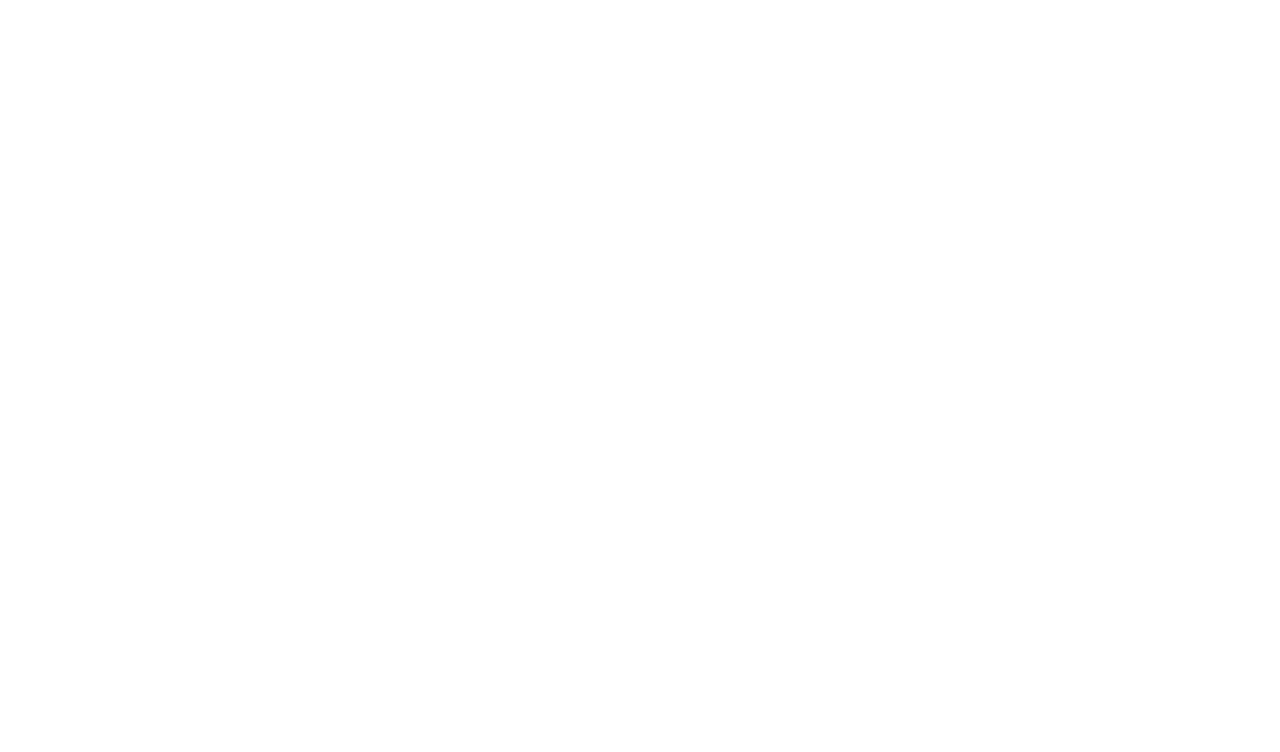
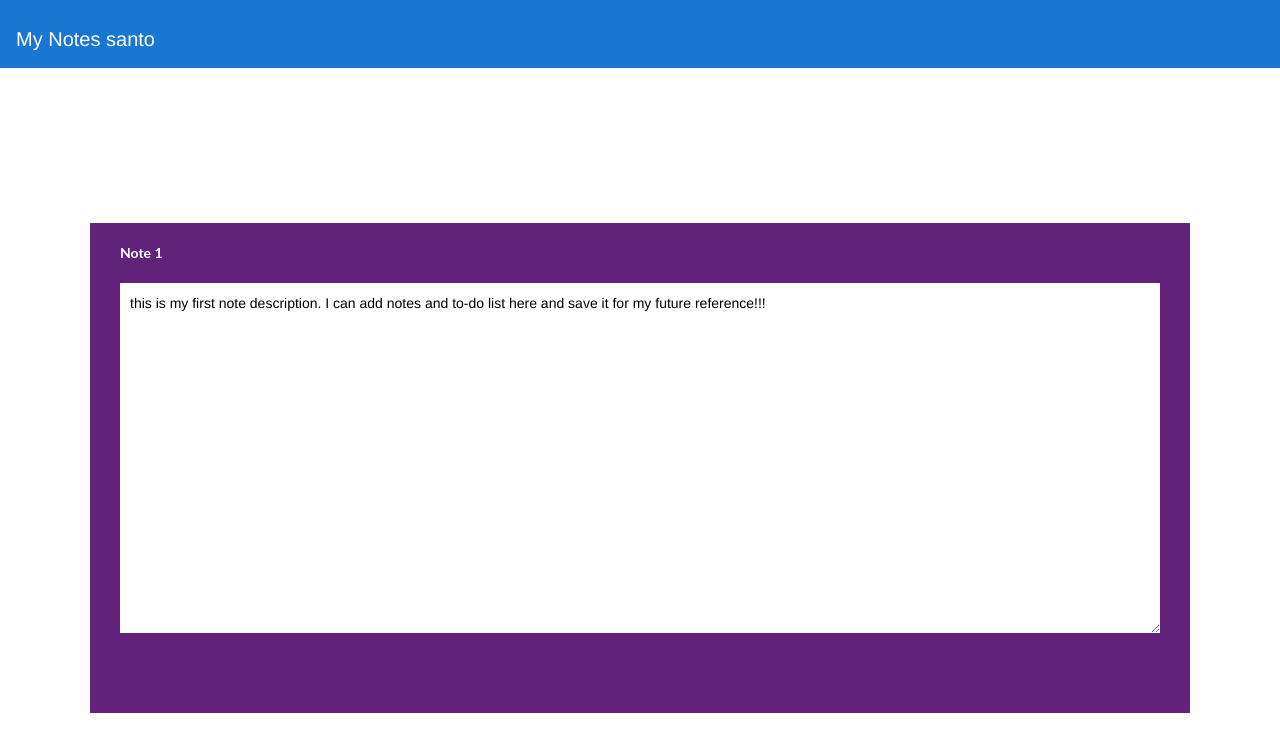
Before and after one commit to santoravi7/angular-my-notes, an Angular app: page /notes/0 in a window 1280 px wide. Shown: the top 752 px of the page. Built offline with nearby package versions, Linux system fonts and the light colour scheme.

Commit message:
2 files modified

```diff
--- a/src/app/notes-desc/notes-desc.component.html
+++ b/src/app/notes-desc/notes-desc.component.html
@@ -4,7 +4,7 @@
           <div *ngIf="note" >
             <div class="note-heading">{{note.name}}</div>
             <div class="desc">
-               <textarea [(ngModel)]='note.description  | ellipsis:50'></textarea>
+               <textarea [(ngModel)]='note.description'></textarea>
             </div>
           </div>
         </div>
--- a/src/app/notes-desc/notes-desc.component.ts
+++ b/src/app/notes-desc/notes-desc.component.ts
@@ -7,11 +7,6 @@
   templateUrl: './notes-desc.component.html',
   styleUrls: ['./notes-desc.component.css']
 })
-
-@Pipe({
-    name: 'ellipsis'
-  })
-
 
 export class NotesDescComponent implements OnInit {
   note;
```
